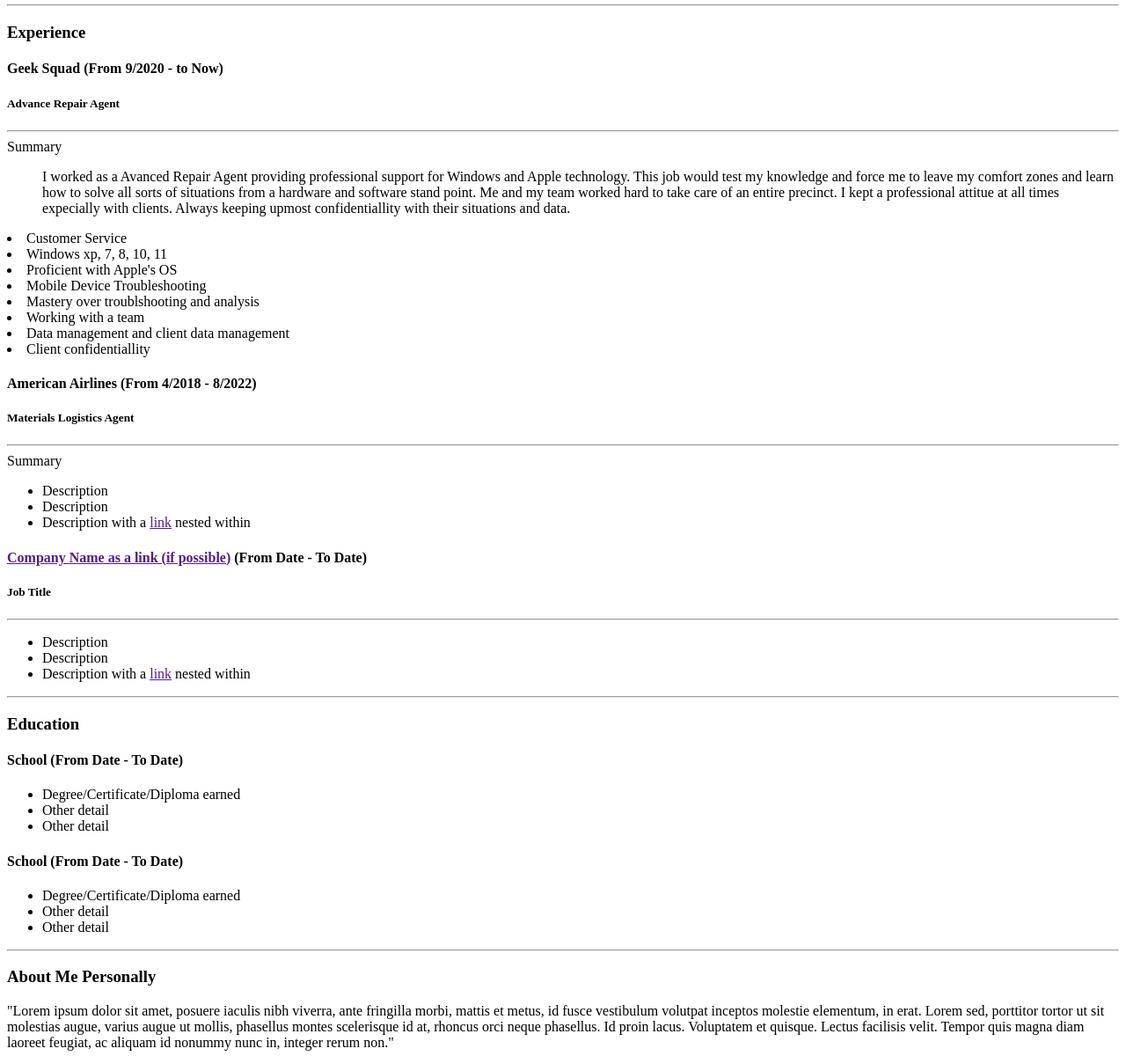
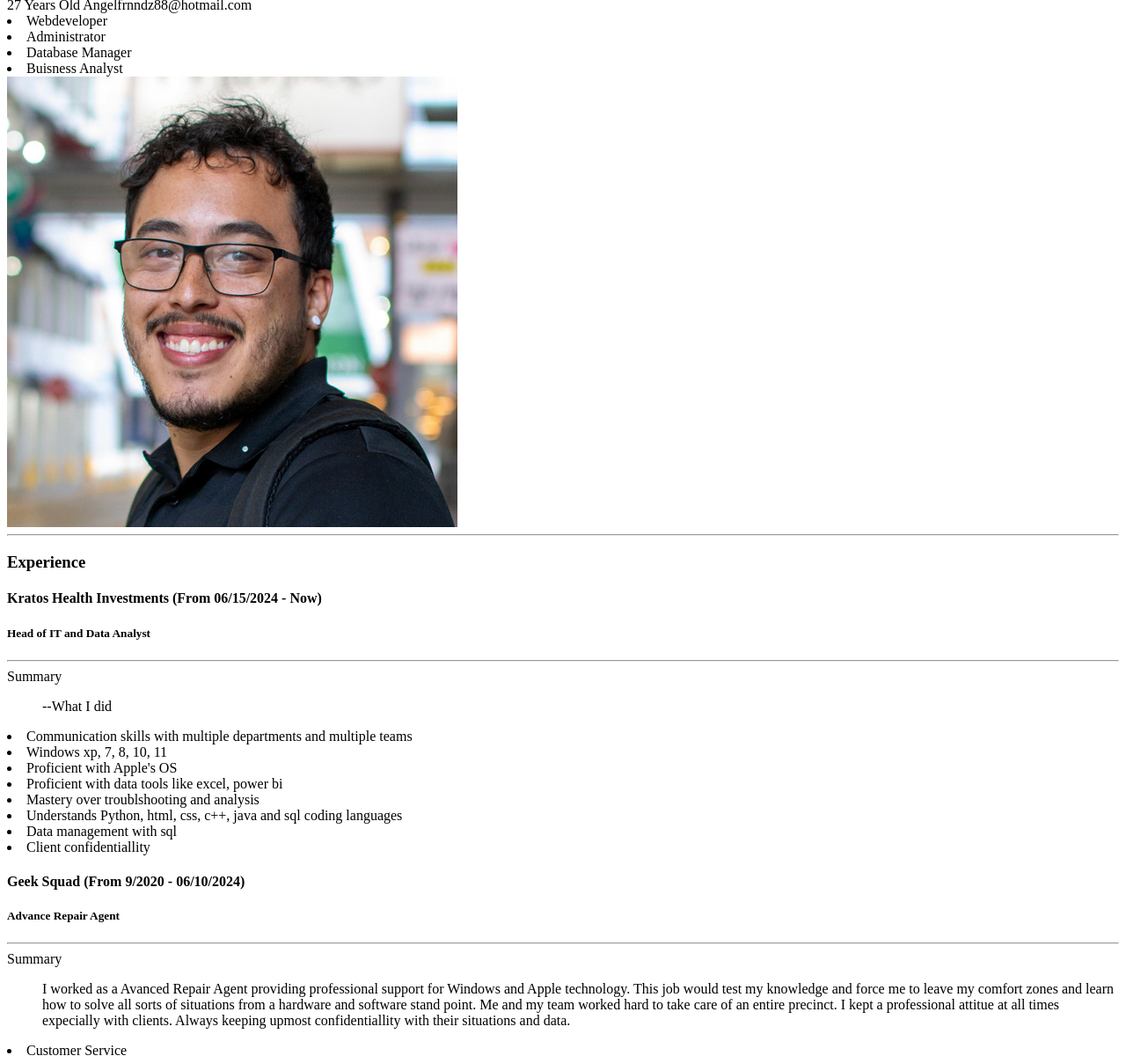
Before and after one commit to Blazingpheonex0/Resume, a plain HTML site: page index.html in a window 1280 px wide. Shown: the part 69-1269 px from the top of the page at 88% size. Drawn offline with Linux system fonts and the light colour scheme.

Commit message:
09.05.2024 Work that was done

```diff
--- a/index.html
+++ b/index.html
@@ -1,22 +1,64 @@
 <html>
   <body>
     <div id="mainTitle">
+
       <h1>Angel Fernandez</h1>
-      <img src="">
+
+      <tr>
+        <td>27 Years Old</td>
+        <td>Angelfrnndz88@hotmail.com</td>
+        <li>Webdeveloper</lI>
+        <li>Administrator</lI>
+        <li>Database Manager</lI>
+        <li>Buisness Analyst</lI>
+      </tr>
+
+      <img src="./Images/resume photo.png" alt="Photo of Me!">
+
     </div>
+
     <hr>
+
     <section id="experience">
+
       <h3>Experience</h3>
+
+      <div clas="job">
+
+        <h4>Kratos Health Investments</a> <span> (From 06/15/2024 - Now)</span></h4>
+        <h5>Head of IT and Data Analyst</h5>
+
+        <hr>Summary
+
+        <ul> --What I did </ul>
+
+          <li>Communication skills with multiple departments and multiple teams</li>
+          <li>Windows xp, 7, 8, 10, 11</li>
+          <li>Proficient with Apple's OS</li>
+          <li>Proficient with data tools like excel, power bi</li>
+          <li>Mastery over troublshooting and analysis</li>
+          <li>Understands Python, html, css, c++, java and sql coding languages</li>
+          <li>Data management with sql</li>
+          <li>Client confidentiallity</li>
+
+        </div>
+
+
       <div class="job">
-        <h4>Geek Squad</a> <span>(From 9/2020 - to Now)</span></h4>
+
+        <h4>Geek Squad</a> <span>(From 9/2020 - 06/10/2024)</span></h4>
+
         <h5>Advance Repair Agent</h5>
+
         <hr>Summary
+
         <ul>I worked as a Avanced Repair Agent providing professional
              support for Windows and Apple technology. This job would test my knowledge and force me to
               leave my comfort zones and learn how to solve all sorts of situations from a hardware
               and software stand point. Me and my team worked hard to take care of an entire
              precinct. I kept a professional attitue at all times expecially with clients.
              Always keeping upmost confidentiallity with their situations and data.</ul>
+
           <li>Customer Service</li>
           <li>Windows xp, 7, 8, 10, 11</li>
           <li>Proficient with Apple's OS</li>
@@ -26,6 +68,8 @@
           <li>Data management and client data management</li>
           <li>Client confidentiallity</li>
         </ul>
+
+
       </div>
       <div class="job">
         <h4>American Airlines</a> <span>(From 4/2018 - 8/2022)</span></h4>
@@ -75,7 +119,7 @@
       <div id="contact">Connect with me via
         <a href="" target="_blank">Linkedin</a>
         <br>
-        Or shoot me an <a href="mailto:your_email@gmail.com">email</a>
+        Or shoot me an <a href="angelfrnndz88@hotmail">email</a>
       </div>
     </section>
   </body>
```
Also changed, not shown: Images/resume photo.png (added), 1 other file.
